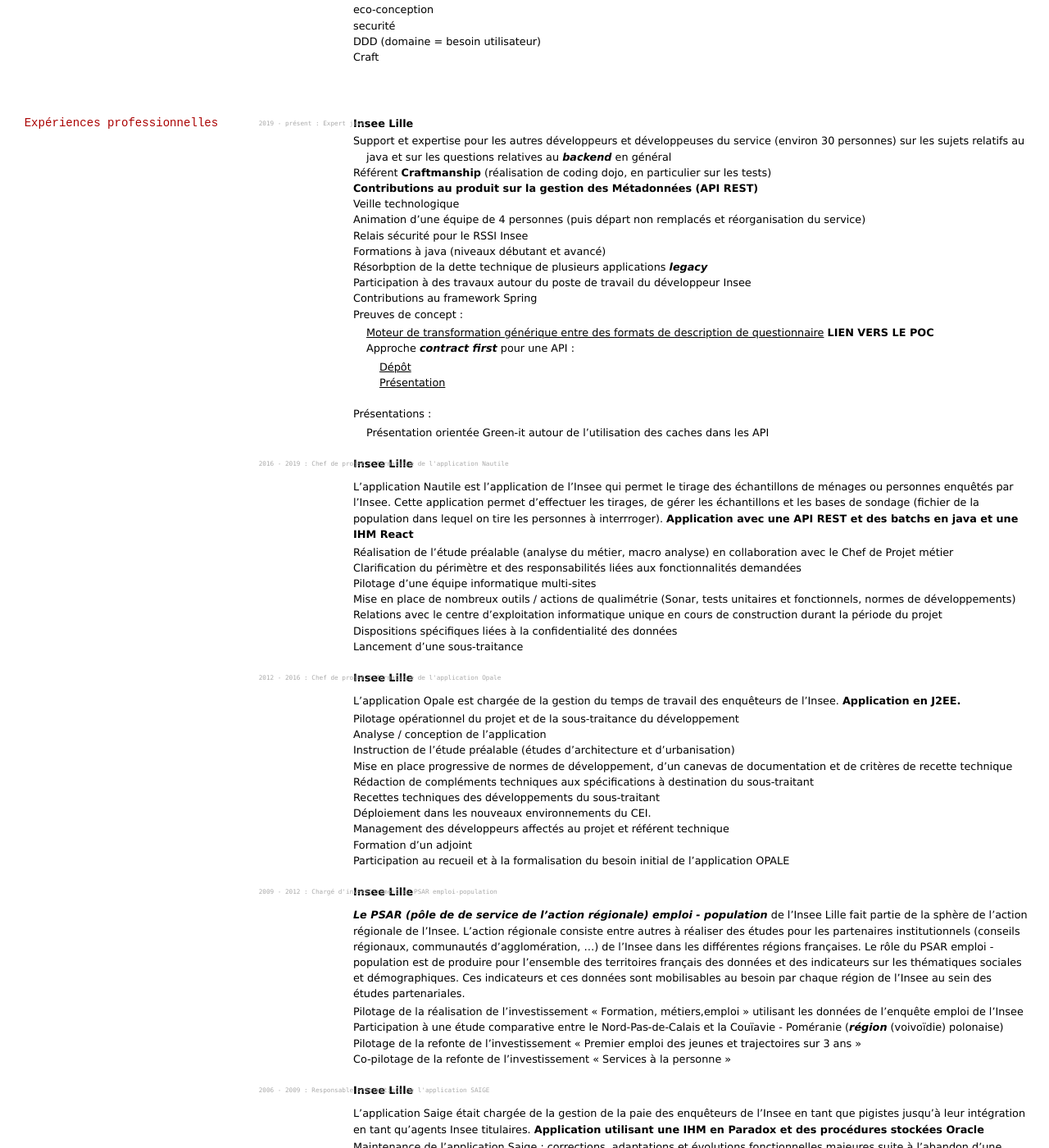
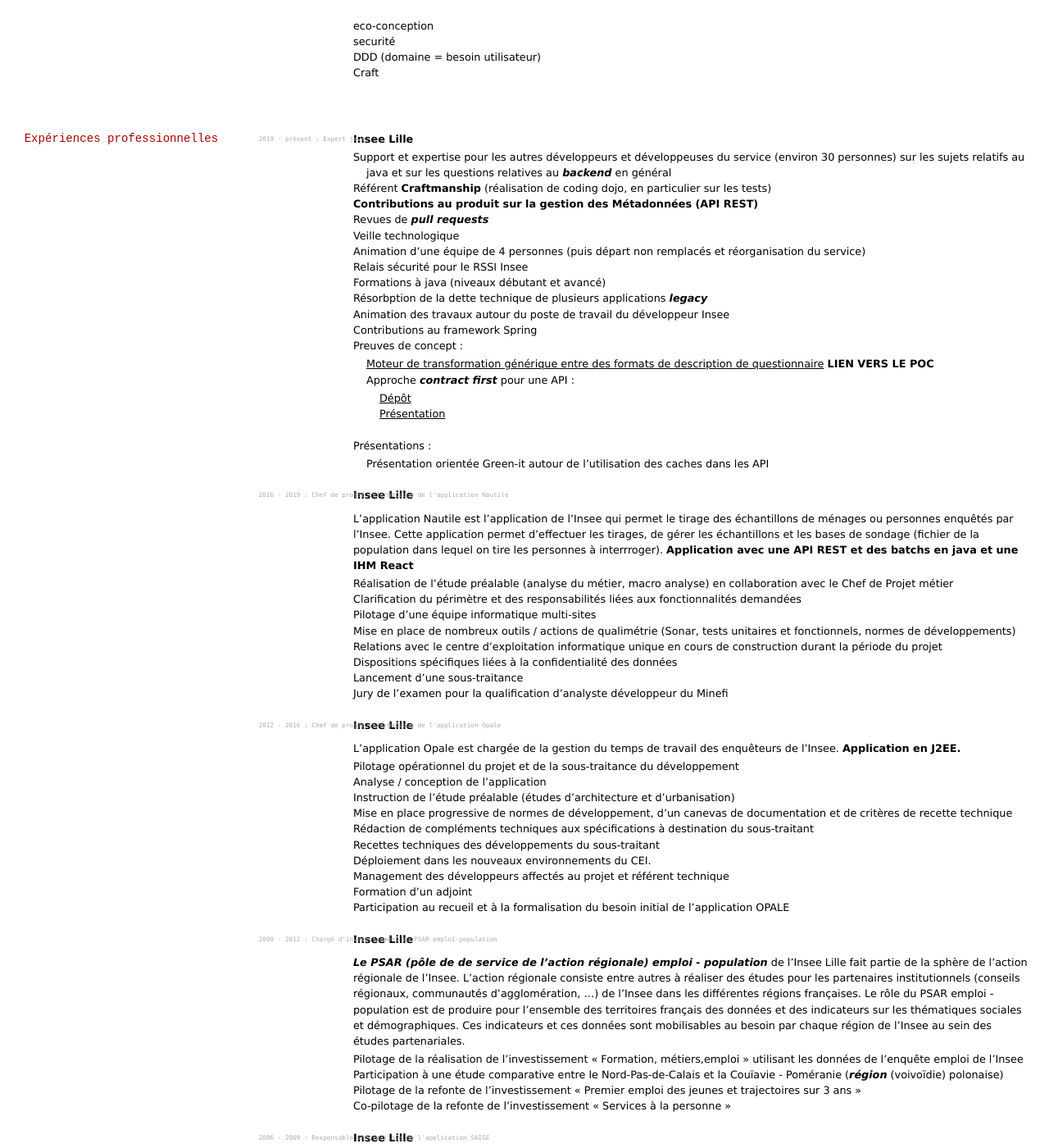
Before and after one commit to FBibonne/cv, a Jekyll site: the page built from index.md, in a window 1280 px wide and 1400 px high, scrolled down 908 px. Shown: the whole window at 82% size. Built offline with Jekyll 4.4.1, drawn with Linux system fonts in a browser that asks for light colours.

Commit message:
Remarques Ophe

```diff
--- a/index.md
+++ b/index.md
@@ -61,12 +62,13 @@ Après un parcours classique initié par une expérience de développement et po
 - Support et expertise pour les autres développeurs et développeuses du service (environ 30 personnes) sur les sujets relatifs au java et sur les questions relatives au _backend_ en général
 - Référent **Craftmanship** (réalisation de coding dojo, en particulier sur les tests)
 - **Contributions au produit sur la gestion des Métadonnées (API REST)**
+- Revues de _pull requests_
 - Veille technologique
 - Animation d'une équipe de 4 personnes (puis départ non remplacés et réorganisation du service)
 - Relais sécurité pour le RSSI Insee
 - Formations à java (niveaux débutant et avancé)
 - Résorbption de la dette technique de plusieurs applications _legacy_
-- Participation à des travaux autour du poste de travail du développeur Insee
+- Animation des travaux autour du poste de travail du développeur Insee
 - Contributions au framework Spring
 - Preuves de concept :
   - [Moteur de transformation générique entre des formats de description de questionnaire](https://github.com/InseeFr/Eno) **LIEN VERS LE POC**
@@ -88,6 +90,7 @@ Après un parcours classique initié par une expérience de développement et po
 - Relations avec le centre d'exploitation informatique unique en cours de construction durant la période du projet
 - Dispositions spécifiques liées à la confidentialité des données
 - Lancement d'une sous-traitance
+- Jury de l'examen pour la qualification d'analyste développeur du Minefi
 
 `2012 - 2016 : Chef de projet informatique de l'application Opale`
 **Insee Lille**
```
Also changed, not shown: other parts of index.md (+1 -0 lines).
